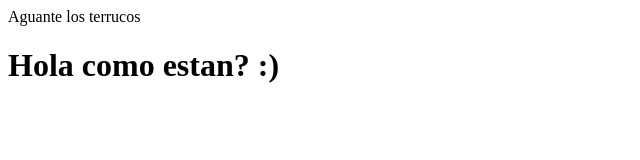
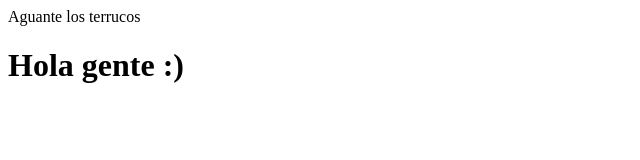
Before and after one commit to GrupoShots/TeamTerruco, a plain HTML site: page Index.html in a window 1280 px wide. Shown: the whole page, without its empty margins (0-640 px from the left). Drawn offline with Linux system fonts and the light colour scheme.

Commit message:
Prueba 3

```diff
--- a/Index.html
+++ b/Index.html
@@ -2,6 +2,6 @@ Aguante los terrucos
 </html>
 <head></head>
 <body>
-  <h1>Hola como estan? :)</h1>
+  <h1>Hola gente :)</h1>
   </body>
 </html>
```
